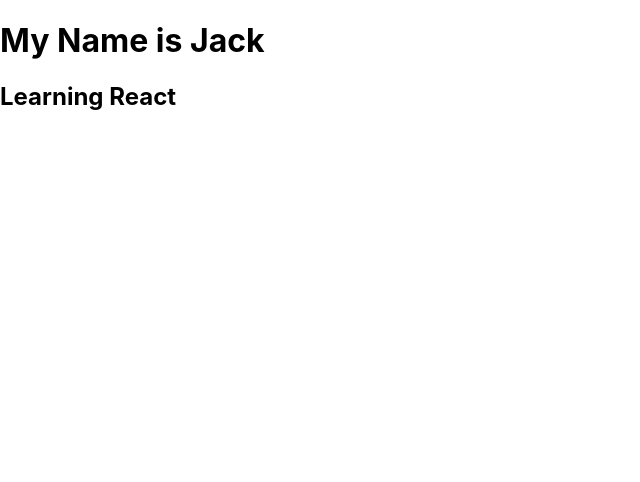
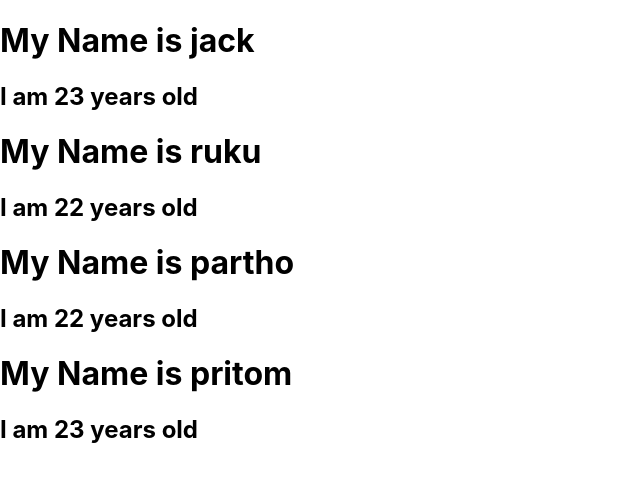
Before and after one commit to jps27CSE/React, a React (Create React App) app: page / in a window 1280 px wide. Shown: the top 482 px of the page, without its empty margins (0-640 px from the left). Built offline with nearby package versions, Linux system fonts and the light colour scheme.

Commit message:
Outputting Lists

```diff
--- a/src/App.js
+++ b/src/App.js
@@ -1,12 +1,27 @@
+import React from 'react';
+
 import MyApp from './FirstApp'
 
 
-function App() {
-  return (
-    <div className="App">
-    <MyApp/>
-    </div>
-  );
+class App extends React.Component {
+
+  state = {
+    player: [
+      { name: 'jack', age: 23, id: '1' },
+      { name: 'ruku', age: 22, id: '2' },
+      { name: 'partho', age: 22, id: '3' },
+      { name: 'pritom', age: 23, id: '4' }
+    ]
+  }
+
+  render() {
+    return (
+      <div>
+        <MyApp players={this.state.player} />
+      </div>
+    );
+  }
+
 }
 
 export default App;
--- a/src/FirstApp.js
+++ b/src/FirstApp.js
@@ -1,12 +1,19 @@
 import React,{Component} from 'react'
 
 class MyApp extends Component {
+
     render() {
+        const {players} = this.props
+        const players_info = players.map(pl=>{
+            return(
+                <div className='App' key={pl.id}>
+                <h1>My Name is {pl.name}</h1>
+                <h2>I am {pl.age} years old</h2>
+              </div>
+            )
+        })
         return(
-            <div className='App'>
-              <h1>My Name is Jack</h1>
-              <h2>Learning React</h2>
-            </div>
+            <div> {players_info}</div>
         )
     }
 }
```
